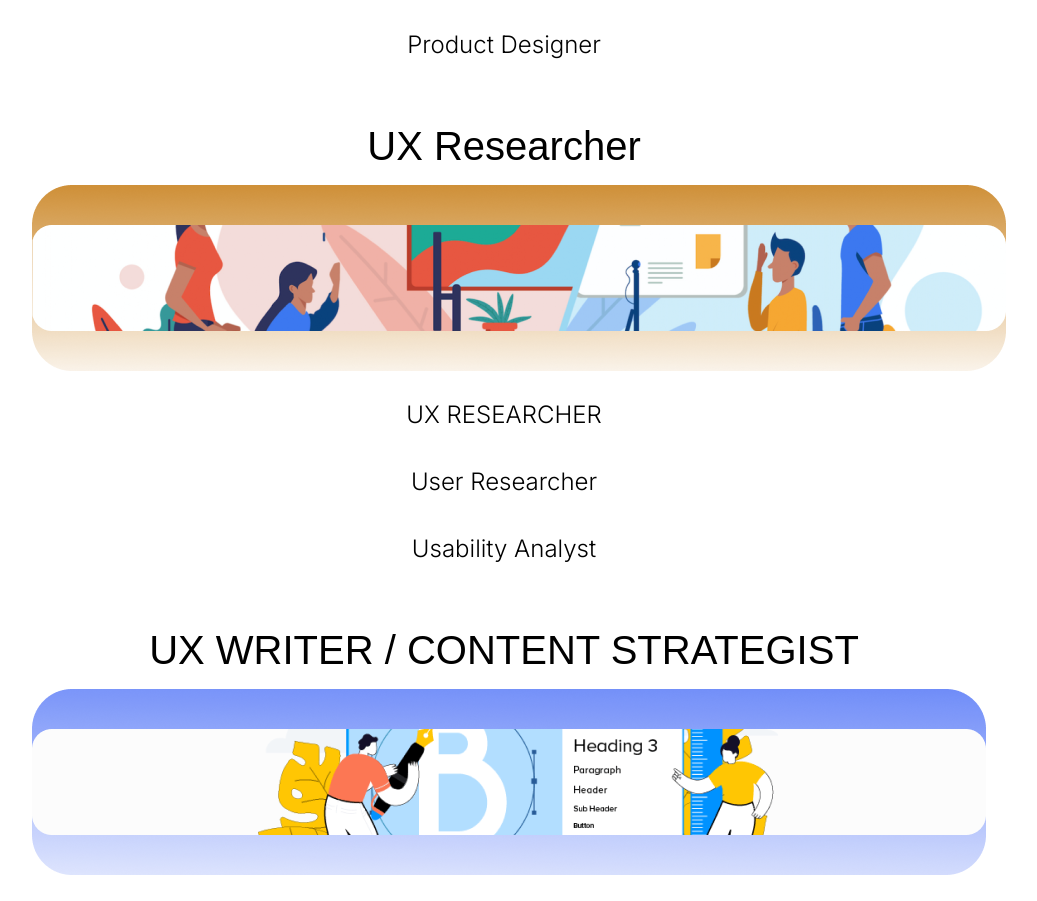
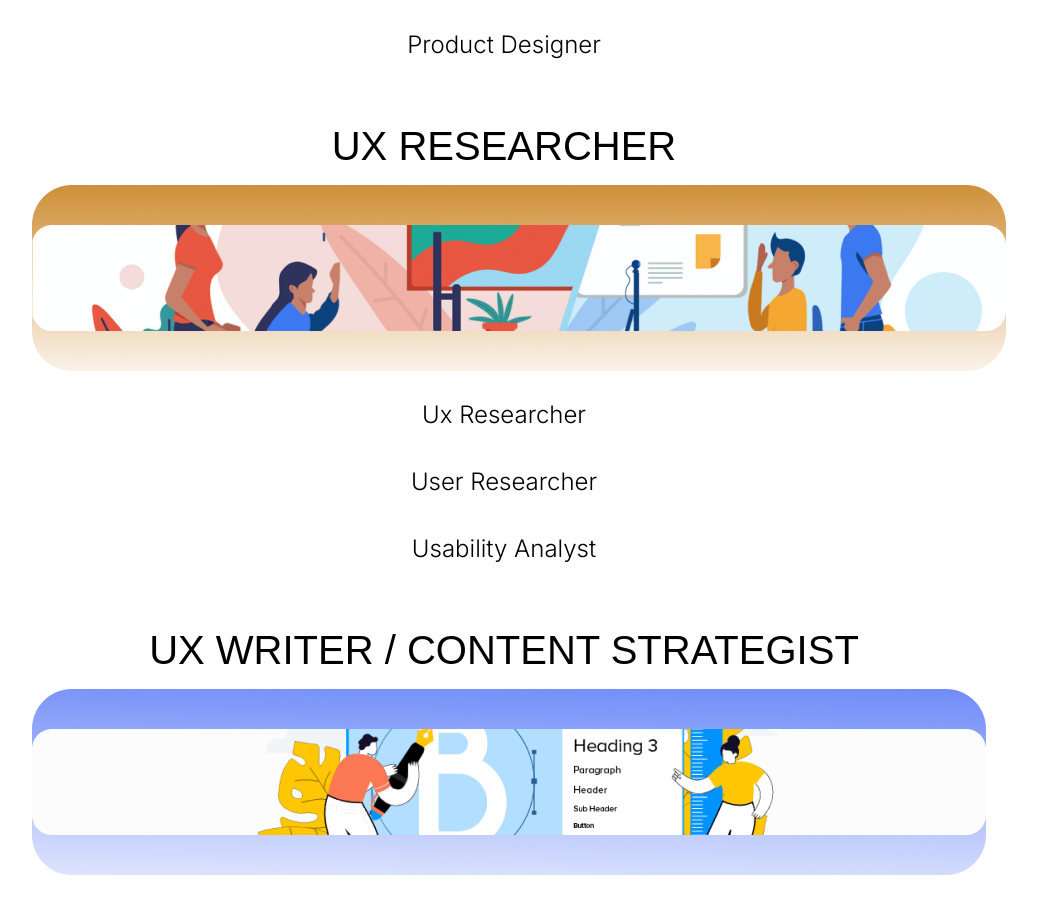
Before and after one commit to melicadehghani/uixnest, a plain HTML site: page career.html in a window 1280 px wide. Shown: the part 1340-2241 px from the top of the page, without its empty margins (136-1173 px from the left). Drawn offline with Linux system fonts and the light colour scheme; a web font is replaced by a local one.

Commit message:
Update career.html

```diff
--- a/career.html
+++ b/career.html
@@ -77,13 +77,13 @@
 
         <div class="grid-item-c"></div>
           <figure>
-          <figcaption>UX Researcher</figcaption>
+          <figcaption>UX RESEARCHER</figcaption>
           <img src="image/career-img-3.png" alt="careerpath3">
         </figure>
         </div>
 
         <div class="grid-item-c">
-            <a href="uxresearcher">UX RESEARCHER</a><hr></hr>
+            <a href="uxresearcher.html">Ux Researcher</a><hr></hr>
         <a href="userresearcher.html">User Researcher</a><hr></hr>
         <a href="usbanalyst.html">Usability Analyst</a>
         </div>
@@ -103,7 +103,7 @@
 
         <div class="grid-item-d">
             <a href="uxwriter.html">UX Writer</a><hr></hr>
-        <a href="contstrategist">Content Strategist</a><hr></hr>
+        <a href="contstrategist.html">Content Strategist</a><hr></hr>
         <a href="uxcopywriter.html">UX Copywriter</a>
         </div>
 
```
